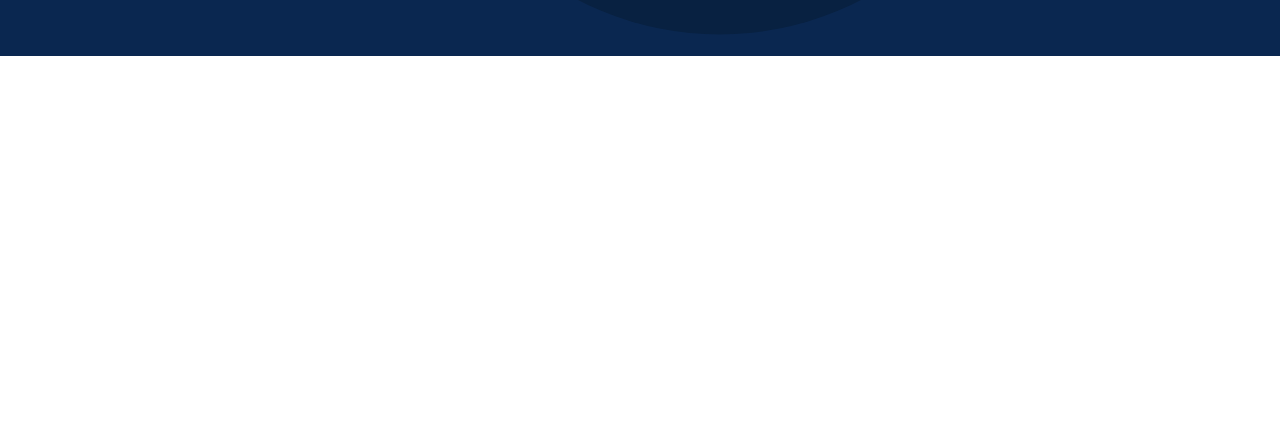
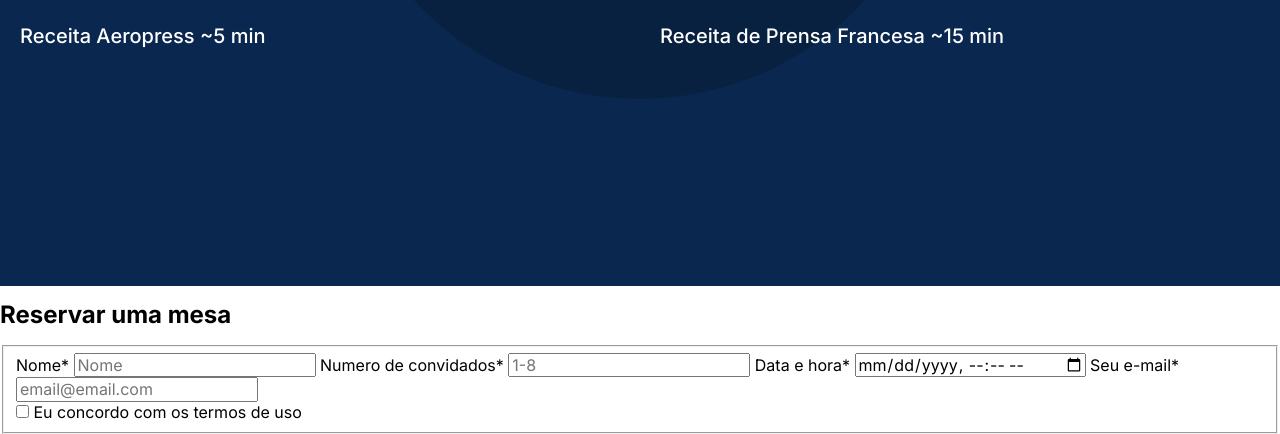
Before and after one commit to Dayalmeidah/web_project_coffeeshop, a plain HTML site: page index.html in a window 1280 px wide. Shown: the part 1502-1936 px from the top of the page. Before the commit the page ends 1558 px from the top, so only its background shows below. Drawn offline with Linux system fonts and the light colour scheme.

Commit message:
Novas atualizaçoes

```diff
--- a/index.html
+++ b/index.html
@@ -90,9 +90,35 @@
                 </div>
             </section>
 
-            <section id="Reservation" class="Reservation">
+            <section id="reservation" class="reservation">
+                <h2 class="reservation__title">Reservar uma mesa</h2>
+
+                <form class="reservation__form form">
+                    <fieldset class="form__fieldset">
+                        <label for="name" class="form__label">Nome*</label>
+                        <input class="form__input" type="text" id="name" placeholder="Nome" required />
+
+                        <label for="convidados" class="form__label">
+                            Numero de convidados*</label>
+                        <input class="form__input" type="number" id="convidados" placeholder="1-8" required />
+
+                        <label for="datahora" class="form__label">Data e hora*</label>
+                        <input class="form__input" type="datetime-local" id="datahora" required />
+
+                        <label for="email" class="form__label">Seu e-mail*</label>
+                        <input class="form__input" type="email" id="email" placeholder="email@email.com" required />
+
+                        <div class="form__checkbox">
+                            <input type="checkbox" id="termos" class="form__checkbox-input" />
+                            Eu concordo com os termos de uso
+                        </div>
+
+                    </fieldset>
+                </form>
 
             </section>
+
+
         </main>
         <footer class="footer"></footer>
     </div>
--- a/pages/index.css
+++ b/pages/index.css
@@ -121,7 +121,8 @@
 .recipes {
   background-image: url(../images/background_recipes.svg);
   background-color: #0a2750;
-  padding: 100px 80px;
+  padding: 215px 80px;
+  background-position: center;
 }
 
 .recipes__title {
@@ -170,3 +171,11 @@
   line-height: 30px;
   color: #ffffff;
 }
+
+.section__reservation {
+  background-image: url(../images/background_reservation.svg);
+  background-size: cover;
+  background-position: center;
+  background-repeat: no-repeat;
+  color: #d9e7ff;
+}
```
